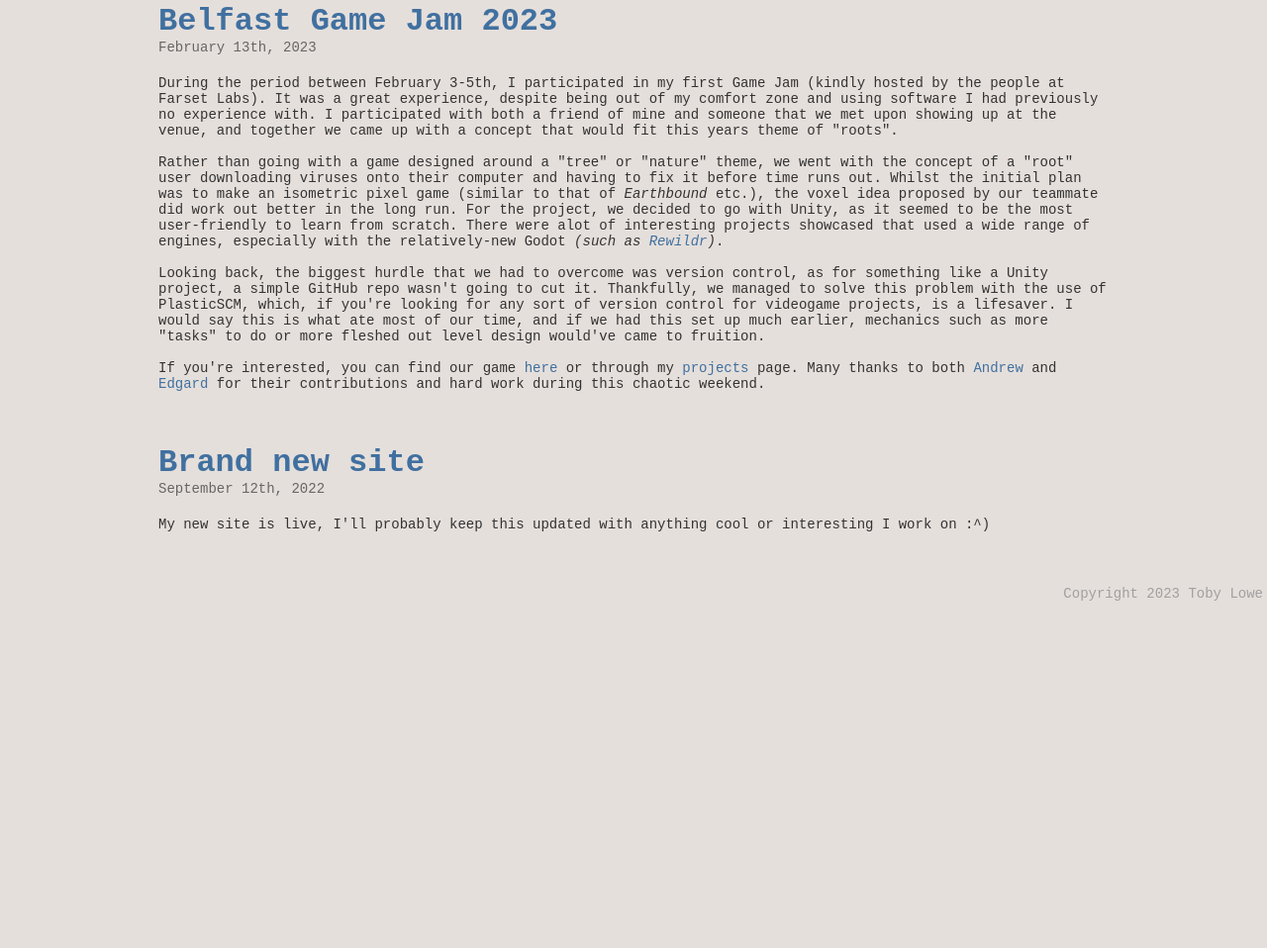
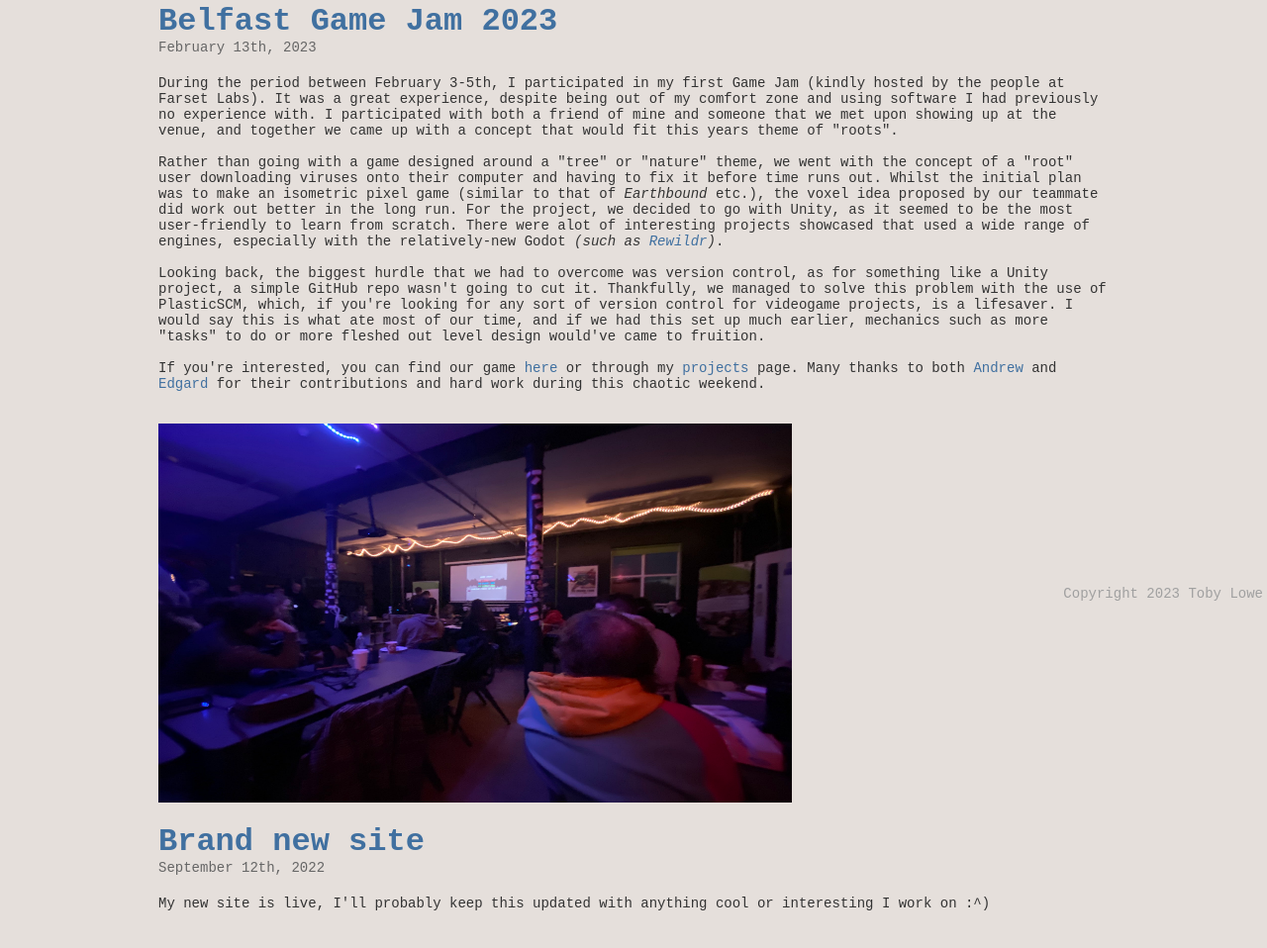
Before and after one commit to SamusSmart/samussmart.github.io, a plain HTML site: page index.html in a window 1280 px wide. Shown: the part 190-1148 px from the top of the page at 99% size. Before the commit the page ends 800 px from the top, so only its background shows below. Drawn offline with Linux system fonts and the light colour scheme.

Commit message:
Added style and formatting for farset image

```diff
--- a/index.html
+++ b/index.html
@@ -74,6 +74,7 @@
 					<br>
 					<br>
 				</p>
+				<img class="farset" src="images/farset.jpeg">
 			</div>
 
 			<div class="clear"></div>
--- a/style.css
+++ b/style.css
@@ -96,6 +96,6 @@ p.attachment{text-align:center}
 .note{background:#efefef;border-top:2px solid #dedede;border-bottom:2px solid #dedede;text-align:left;padding:5px 20px}
 .info{background:#f7fafd;border-top:2px solid #b5d3ff;border-bottom:2px solid #b5d3ff;text-align:left;padding:5px 20px} /* blue */
 .download{background:#f7fafd;border-top:2px solid #82cb2f;border-bottom:2px solid #82cb2f;text-align:left;padding:5px 20px}
-
+.farset{width: 640px;;height:383px}
 /* ### CLEARING FLOATS ### */
 html body * dd.clear,html body * div.clear,html body * li.clear,html body * span.clear{background:none;border:0;clear:both;display:block;float:none;font-size:0;height:0;list-style:none;margin:0;overflow:hidden;padding:0;visibility:hidden;width:0}
```
